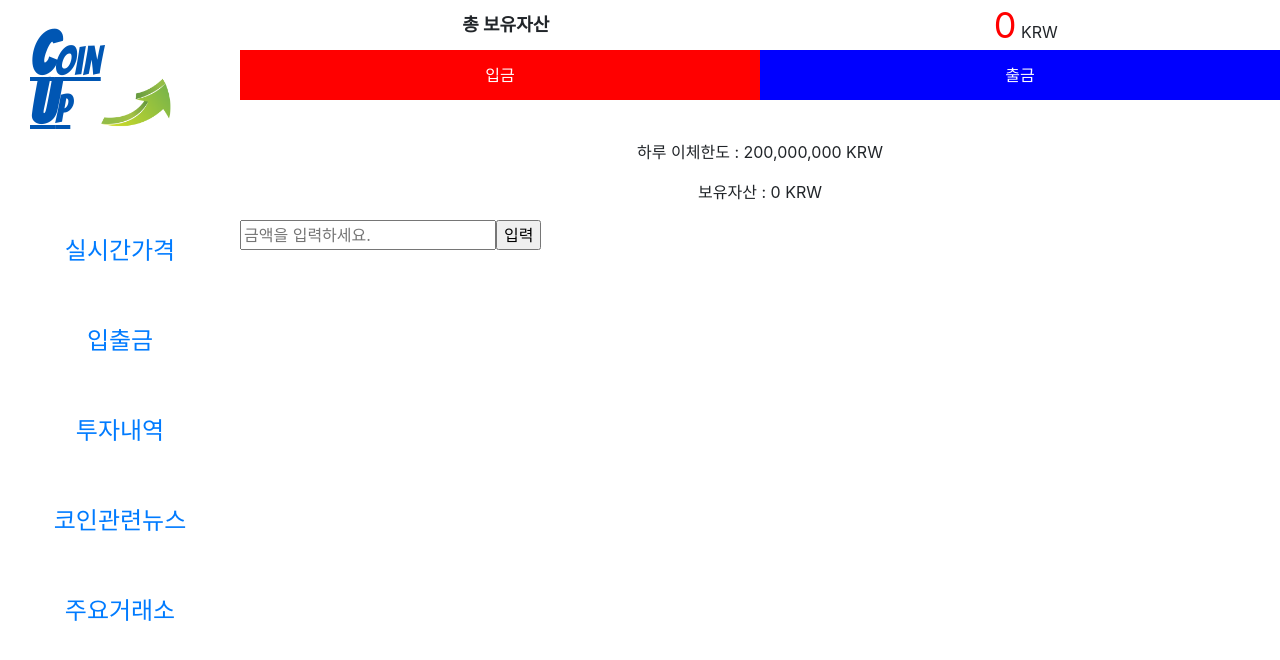
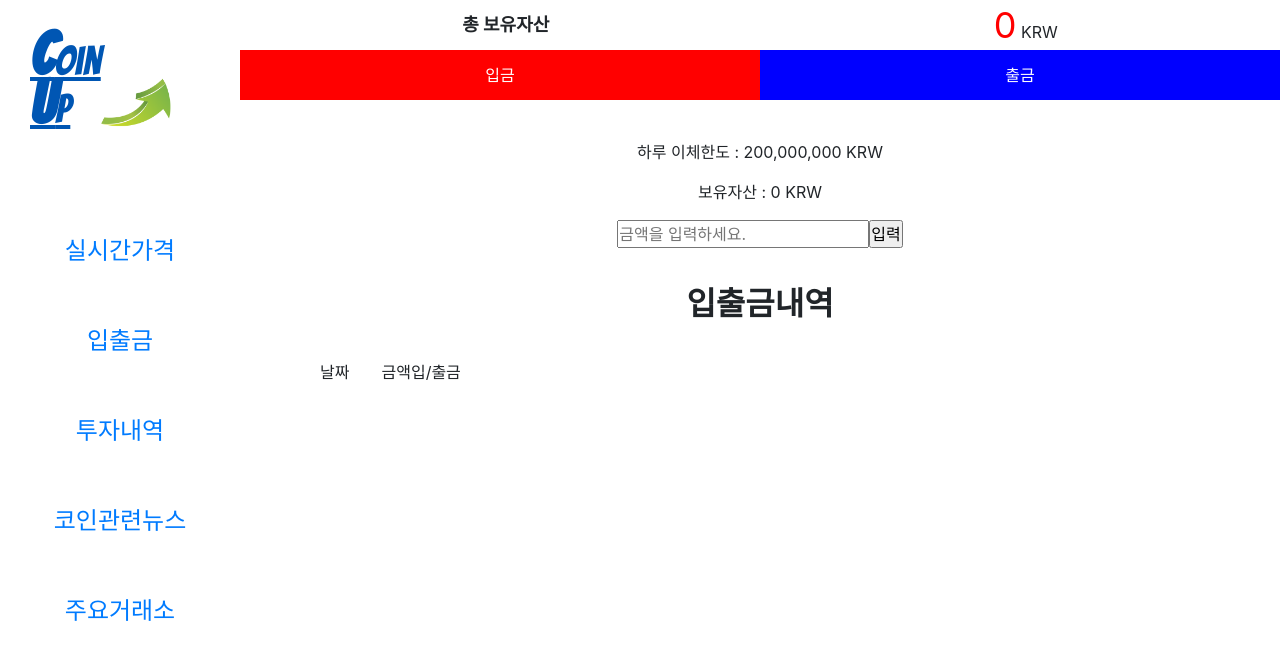
Before and after one commit to JYeonDev/CoinUp, a React (Create React App) app: page /wallet in a window 1280 px wide. Shown: the top 660 px of the page. Built offline with nearby package versions, Linux system fonts and the light colour scheme.

Commit message:
list 기능 fin

```diff
--- a/src/components/wallet/wallet.jsx
+++ b/src/components/wallet/wallet.jsx
@@ -12,8 +12,19 @@ const Wallet = () => {
 
   const [item, setItem] = useState([]);
 
-  const date = new Date();
-  const time = date.getTime();
+  const today = new Date();
+
+  const year = today.getFullYear();
+  const month = ("0" + (today.getMonth() + 1)).slice(-2);
+  const day = ("0" + today.getDate()).slice(-2);
+
+  const dateString = year + "-" + month + "-" + day;
+
+  const hours = ("0" + today.getHours()).slice(-2);
+  const minutes = ("0" + today.getMinutes()).slice(-2);
+  const seconds = ("0" + today.getSeconds()).slice(-2);
+
+  const timeString = hours + ":" + minutes + ":" + seconds;
 
   const inputRef = useRef();
   console.log(inputRef);
@@ -21,11 +32,14 @@ const Wallet = () => {
     if (inputRef.current.value) {
       const itemCopy = [...item];
       itemCopy.push(
-        <li>
-          <span>{time}</span>
-          <span>시간</span>
-          <span>금액</span>
+        <li className={styles.item_list}>
+          <span className={styles.item_list_margin}>
+            {dateString} {timeString}
+          </span>
+          <span className={styles.item_list_margin}>
             {inputRef.current.value}
+          </span>
+          <span className={styles.item_list_margin}>미정</span>
         </li>
       );
       setItem([itemCopy]);
@@ -45,18 +59,15 @@ const Wallet = () => {
         <div className={styles.deposit} onClick={clickHide}>
           입금
         </div>
-        <div className={styles.withDraw}>출금</div>
+        <div className={styles.withDraw} onClick={clickHide}>
+          출금
+        </div>
       </div>
       {hide ? null : (
         <div className={styles.deposit_page}>
           <p>하루 이체한도 : 200,000,000 KRW</p>
           <p>보유자산 : 0 KRW</p>
           <div className={styles.input_container}></div>
-        </div>
-      )}
-
-      {/* todolist 쓸곳 */}
-
           <input
             className={styles.inputText}
             type="text"
@@ -70,7 +81,17 @@ const Wallet = () => {
               addItem();
             }}
           />
-      <ExchangeList item={item} />
+        </div>
+      )}
+
+      <div className={styles.list_title}>입출금내역</div>
+
+      <div className={styles.title}>
+        <span className={styles.title_margin}>날짜</span>
+        <span className={styles.title_margin}>금액</span>
+        <span className={styles.title_margin}>입/출금</span>
+      </div>
+      <ul>{item}</ul>
     </div>
   );
 };
--- a/src/components/wallet/wallet.module.css
+++ b/src/components/wallet/wallet.module.css
@@ -2,6 +2,8 @@
 
 * {
   list-style: none;
+  margin: 0;
+  padding: 0;
 }
 
 .container {
@@ -49,3 +51,29 @@
   width: 50%;
   background-color: blue;
 }
+
+.list_title {
+  text-align: center;
+  font-weight: bold;
+  font-size: 32px;
+  margin: 2rem 0;
+}
+
+.title {
+  display: flex;
+  margin: 0 3rem;
+}
+
+.title_margin:nth-child(1) {
+  margin: 0 2rem;
+}
+
+.item_list {
+  border-bottom: 1px solid #000;
+  margin: 0 3rem;
+  display: flex;
+}
+
+.item_list_margin {
+  margin: 0 2rem;
+}
```
Lines whose indentation alone changed are shown as unchanged.
